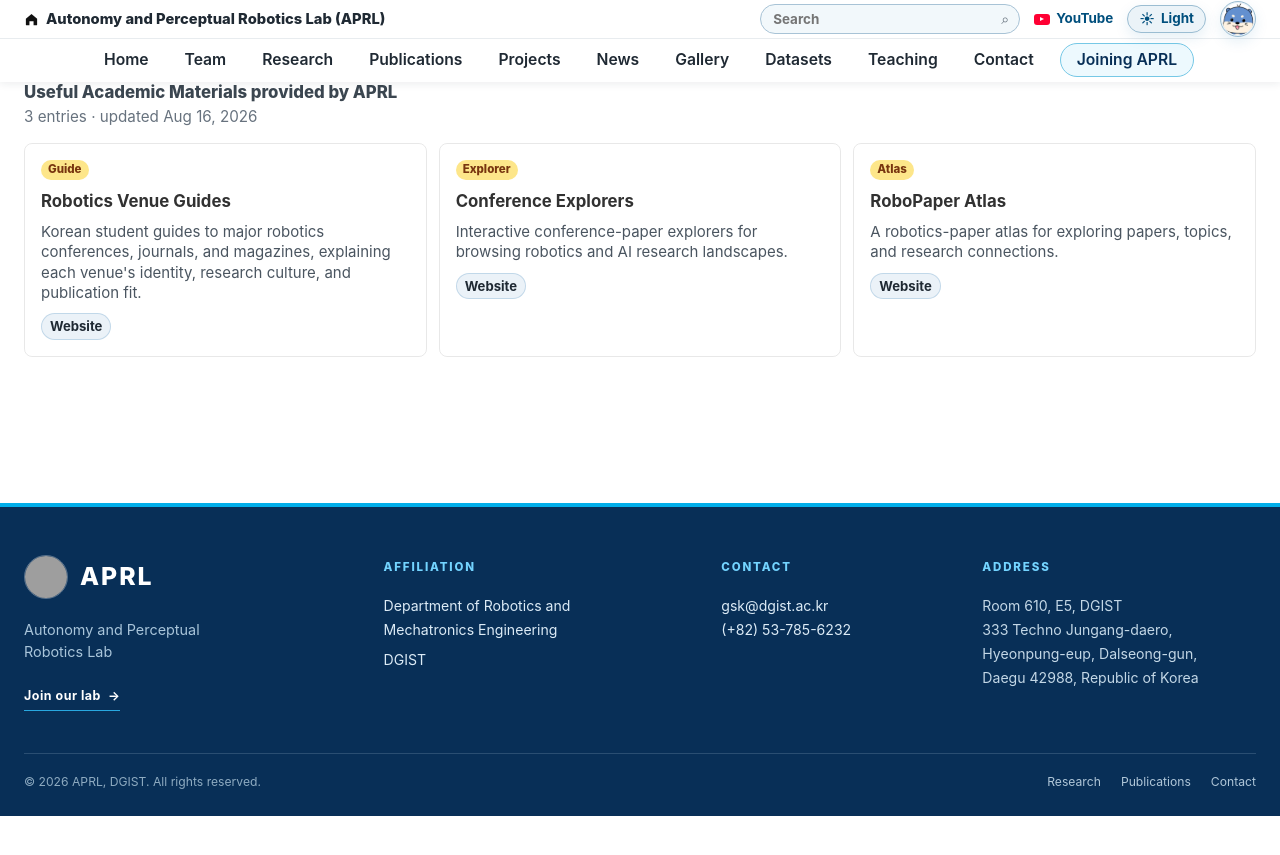
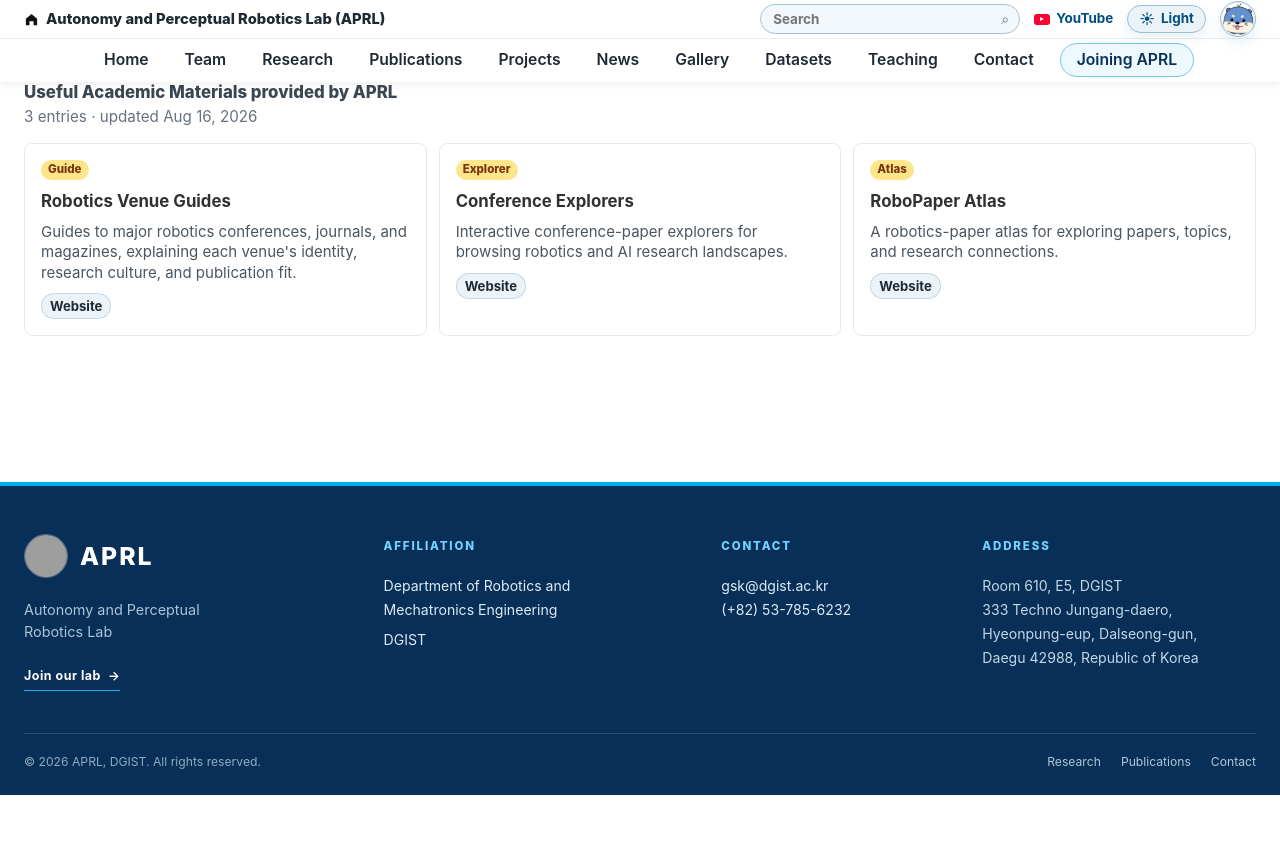
Before and after one commit to team-aprl/team-aprl.github.io, a Jekyll site: the page built from teaching.html, in a window 1280 px wide and 900 px high, scrolled down 1409 px. Shown: the top 855 px of the window. Built offline with Jekyll 4.4.1, drawn with Linux system fonts in a browser that asks for light colours; grey boxes are pictures that could not be loaded.

Commit message:
Update robotics venue guide description

```diff
--- a/teaching.html
+++ b/teaching.html
@@ -44,7 +44,7 @@ lang: "en"
           <div class="teaching-list">
             <article class="teaching-card">
               <div class="teaching-title-row"><span class="pub-badge aprl">Guide</span><h3>Robotics Venue Guides</h3></div>
-              <div class="publication-meta"><span>Korean student guides to major robotics conferences, journals, and magazines, explaining each venue's identity, research culture, and publication fit.</span></div>
+              <div class="publication-meta"><span>Guides to major robotics conferences, journals, and magazines, explaining each venue's identity, research culture, and publication fit.</span></div>
               <div class="publication-actions"><a href="https://gisbi-kim.github.io/robotics-venue-guides-kr/">Website</a></div>
             </article>
 
```
